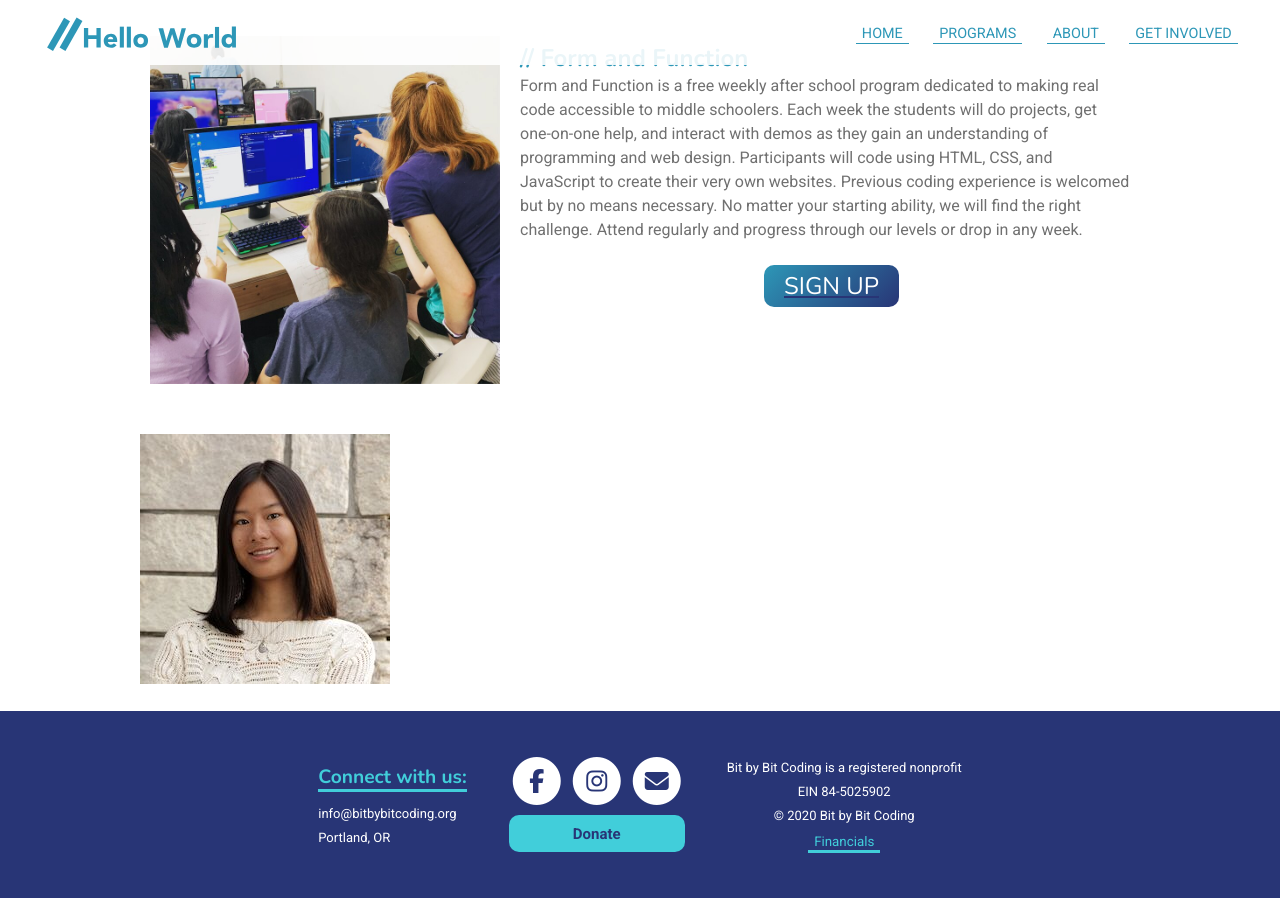
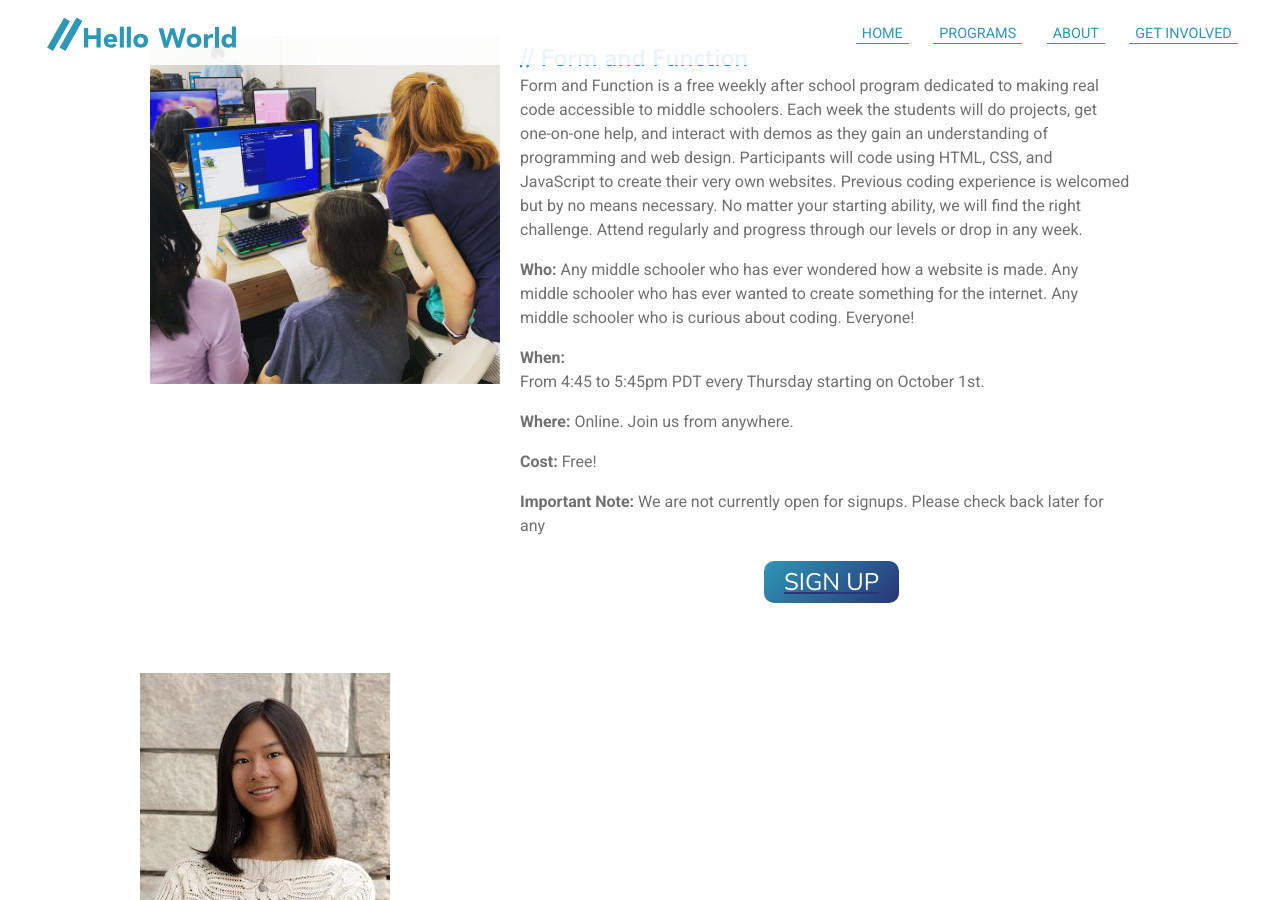
Before and after one commit to bit-by-bit-coding/bxb-website, a Jekyll site: the page built from formfunction.html, in a window 1280 px wide and 900 px high, scrolled down 419 px. Built offline with Jekyll 4.4.1, drawn with Linux system fonts in a browser that asks for light colours; nearby versions of some CDN libraries.

Commit message:
added who/what/when to ff

```diff
--- a/formfunction.html
+++ b/formfunction.html
@@ -37,6 +37,25 @@ style: programdetails.css
                     No matter your starting ability, we will find the right challenge.
                     Attend regularly and progress through our levels or drop in any week.
                 </div>
+                <div class="details-container">
+                    <div>
+                        <div>
+                            <p><strong>Who: </strong>Any middle schooler who has ever wondered how a website is made. Any middle schooler who has ever wanted to create something for the internet. Any middle schooler who is curious about coding. Everyone!
+                            </p>
+                        </div>
+                        <div>
+                            <p><strong>When: </strong><br>
+                                From 4:45 to 5:45pm PDT every Thursday starting on October 1st.</p>
+                        </div>
+                        <div>
+                            <p><strong>Where: </strong>Online. Join us from anywhere.</p>
+                        </div>
+                        <div>
+                            <p><strong>Cost: </strong> Free!</p>
+                        </div>
+                        <div><strong>Important Note: </strong> We are not currently open for signups. Please check back later for any</div>
+                    </div>
+                </div>
             </div>
             <div class="item" id="ff-signup-button">
                 <a class="notextdecoration" href="https://docs.google.com/forms/d/e/1FAIpQLSdrQrexGbs9i8aZ2p0bp4WVIepxj0AIfYkQd8pPRQIysR3ucw/viewform" >
```
